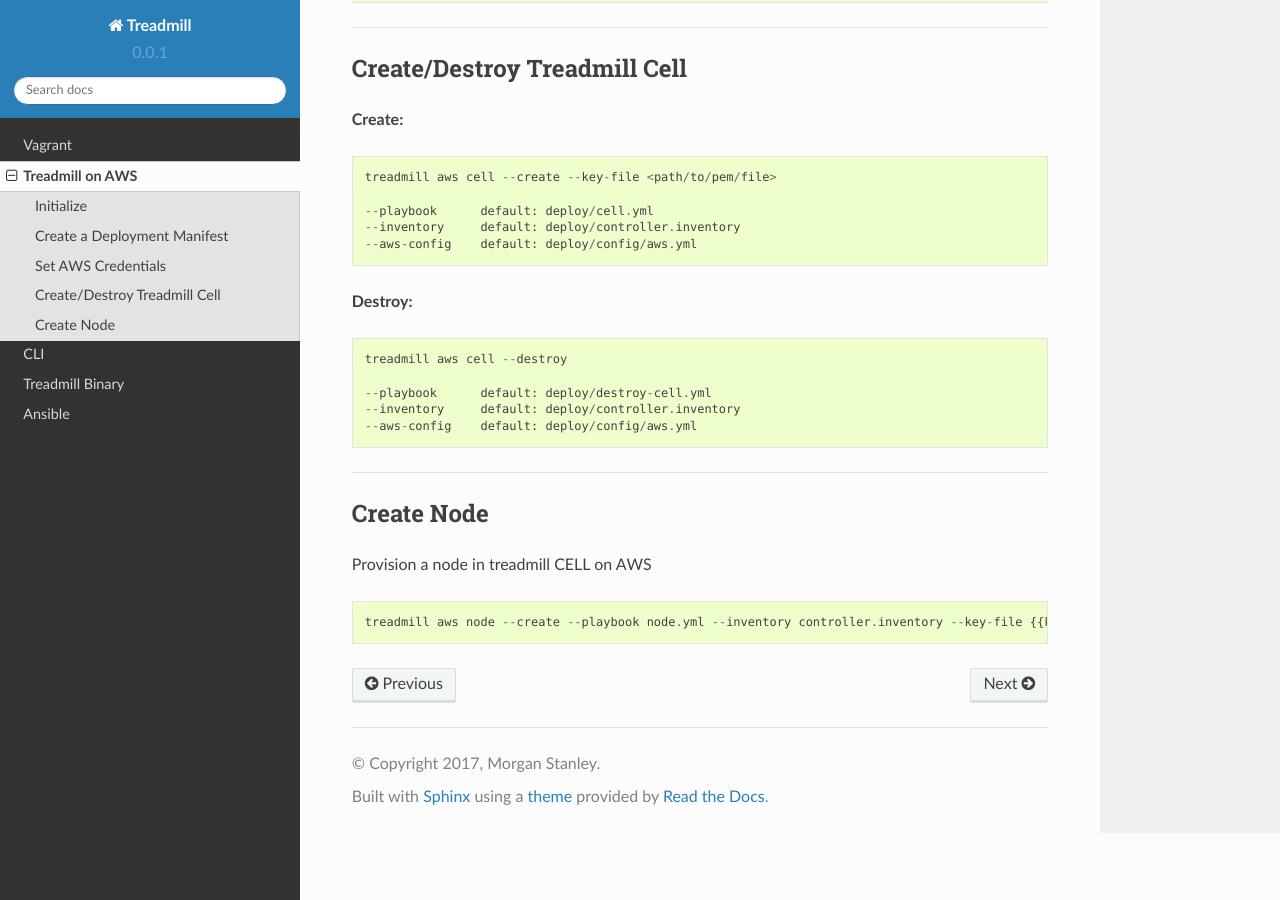
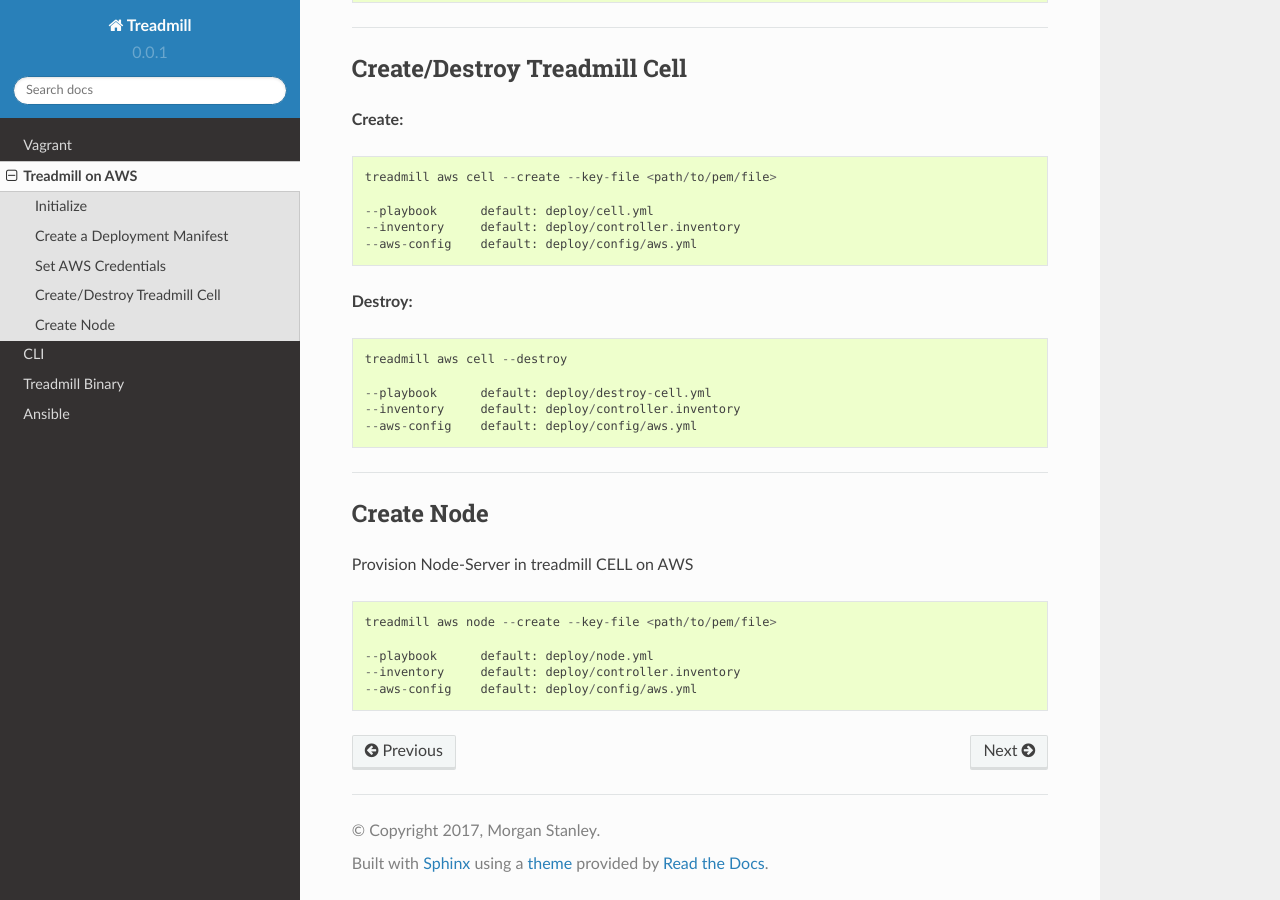
Before and after one commit to morganstanley/treadmill, a Sphinx documentation site: the page built from docs/source/aws_manual.rst, in a window 1280 px wide and 900 px high, scrolled down 1210 px. Built offline with Sphinx 7.4.7 and the Read the Docs theme 2.0.0, drawn with Linux system fonts in a browser that asks for light colours.

Commit message:
updated create node-server docs

```diff
--- a/docs/source/aws_manual.rst
+++ b/docs/source/aws_manual.rst
@@ -90,8 +90,12 @@
 Create Node
 ^^^^^^^^^^^
 
-Provision a node in treadmill CELL on AWS
+Provision Node-Server in treadmill CELL on AWS
 
 ::
 
-  treadmill aws node --create --playbook node.yml --inventory controller.inventory --key-file {{key_path}}/{{key_name}}.pem --aws-config aws.yml
+  treadmill aws node --create --key-file <path/to/pem/file>
+
+  --playbook      default: deploy/node.yml
+  --inventory     default: deploy/controller.inventory
+  --aws-config    default: deploy/config/aws.yml
```
